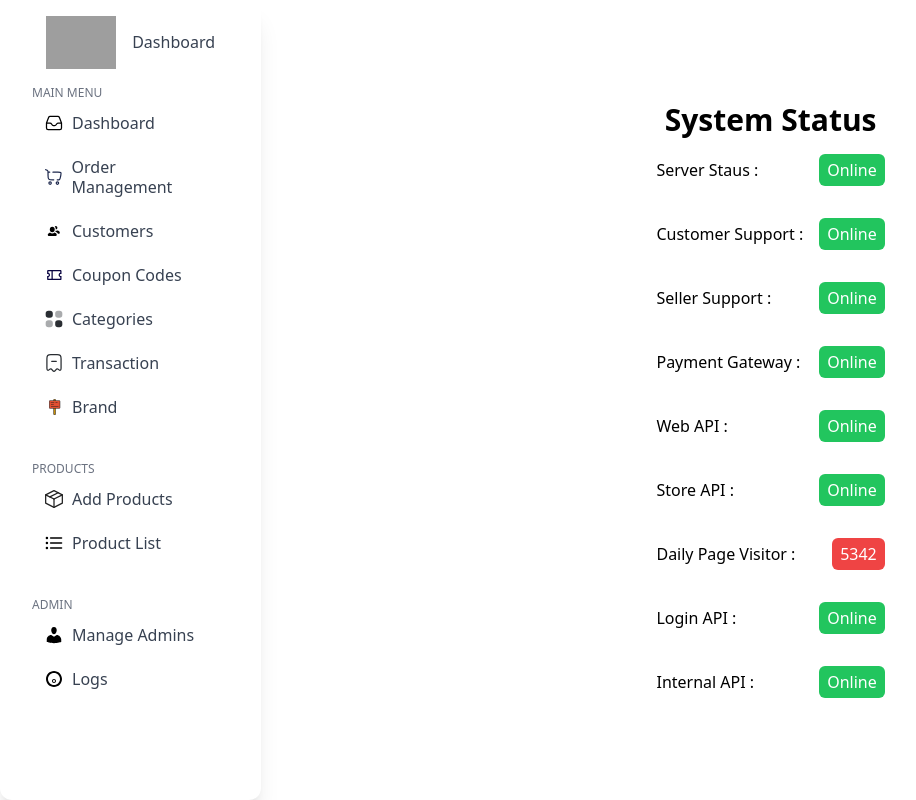
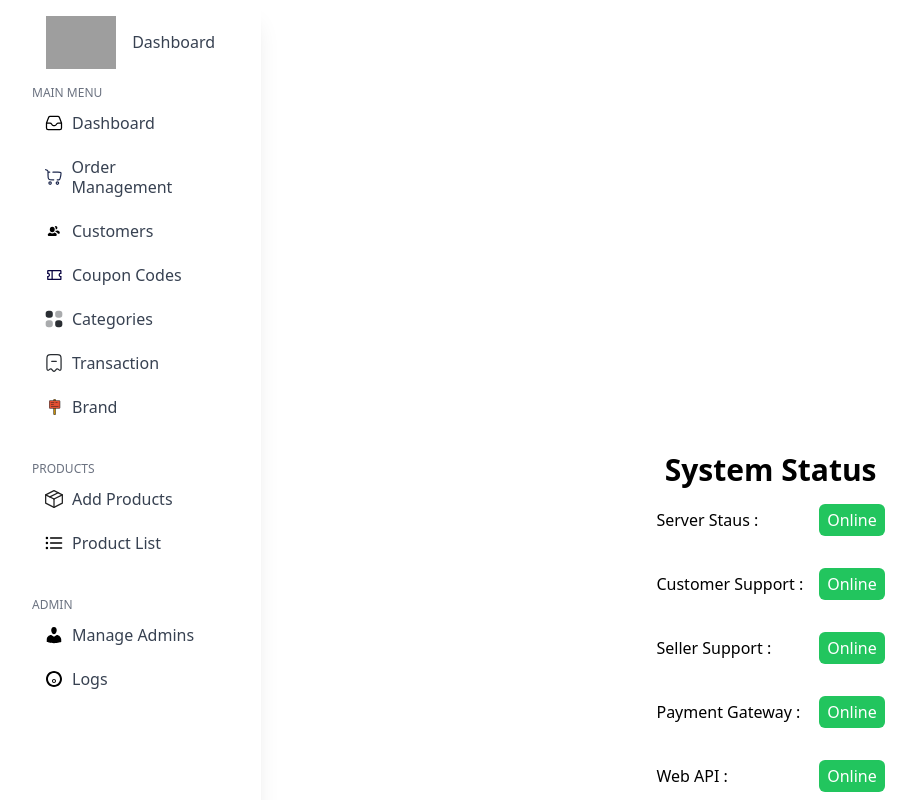
Before and after one commit to Berkayozgun/ecommerce-dashboard, a Next.js app: page / in a window 1280 px wide. Shown: the top 800 px of the page, without its empty margins (0-916 px from the left). Built offline with nearby package versions, Linux system fonts and the light colour scheme; grey boxes are pictures that could not be loaded.

Commit message:
Update layout.js to fix sidebar styling and add sticky behavior

```diff
--- a/src/app/Sidebar.js
+++ b/src/app/Sidebar.js
@@ -17,7 +17,8 @@ import {
 
 const Sidebar = () => {
   return (
-    <div className='flex flex-col rounded-xl bg-white text-gray-700 h-full w-3/12 p-4 shadow-xl shadow-blue-gray-900/5'>
+    <div className='sticky top-0 flex flex-col rounded-xl bg-white text-gray-700 w-3/12 p-4 shadow-xl shadow-blue-gray-900/5'>
+      <div className='flex flex-col sticky top-0'>
         <div className='flex flex-row items-center justify-center gap-4'>
           <Image
             src='https://cdn.pixabay.com/photo/2017/01/13/01/22/rocket-1976107_1280.png'
@@ -111,7 +112,7 @@ const Sidebar = () => {
             </div>
           </Link>
         </ul>
-      <ul className='flex flex-col p-4'>
+        <ul className='flex flex-col p-4 '>
           <Link href='./addproduct'>
             <div className='text-xs uppercase text-gray-500'>Products</div>
             <div
@@ -136,7 +137,6 @@ const Sidebar = () => {
             </div>
           </Link>
         </ul>
-
         <ul className='flex flex-col p-4 '>
           <Link href='./admin'>
             <div className='text-xs uppercase text-gray-500'>Admin</div>
@@ -163,6 +163,7 @@ const Sidebar = () => {
           </Link>
         </ul>
       </div>
+    </div>
   );
 };
 
--- a/src/app/layout.js
+++ b/src/app/layout.js
@@ -11,10 +11,10 @@ export const metadata = {
 
 export default function RootLayout({ children }) {
   return (
-    <html lang='en' className='flex w-full h-full flex-row'>
+    <html lang='en' className='flex w-full h-[1500px] flex-row'>
       <body className='flex w-full h-full flex-row'>
         {" "}
-        <Sidebar />
+        <Sidebar className='flex w-full sticky top-0' />
         {children}
       </body>
     </html>
```
Lines whose indentation alone changed are shown as unchanged.
